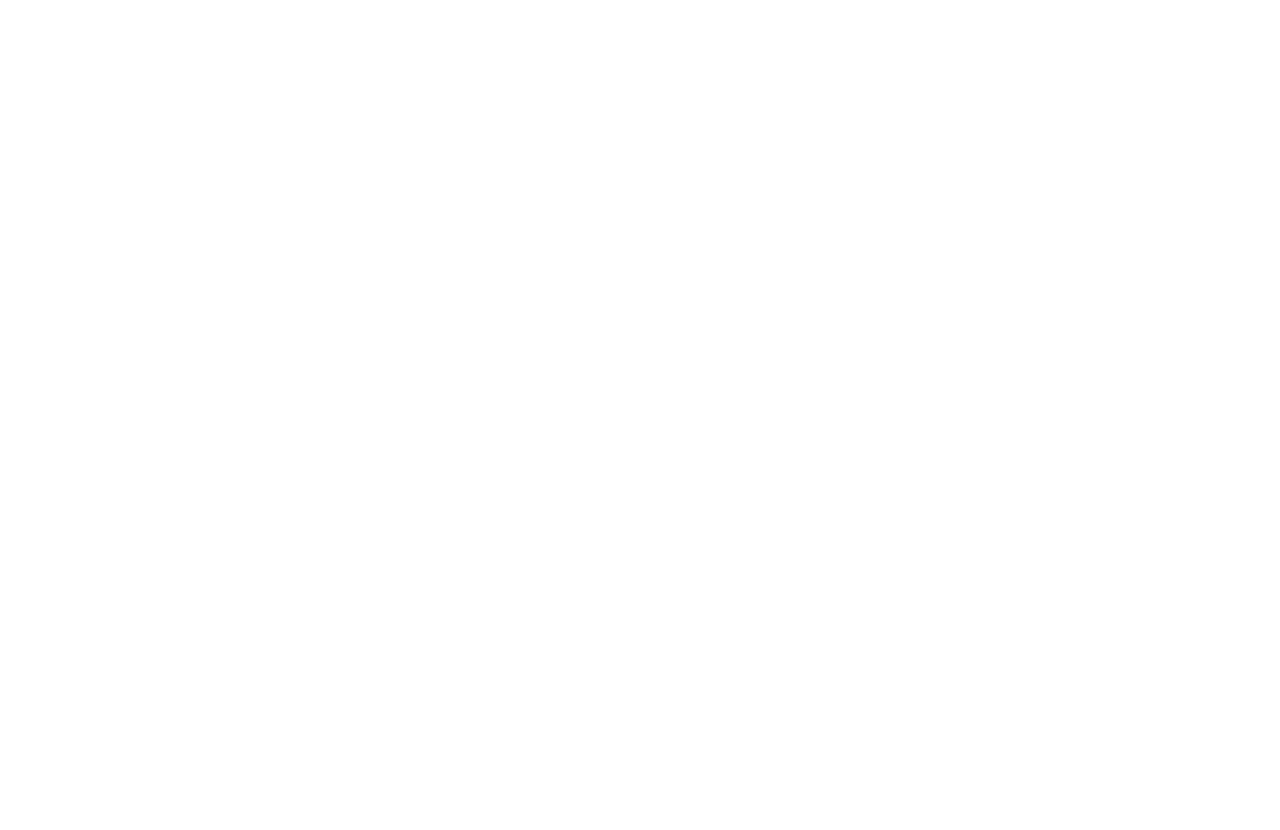
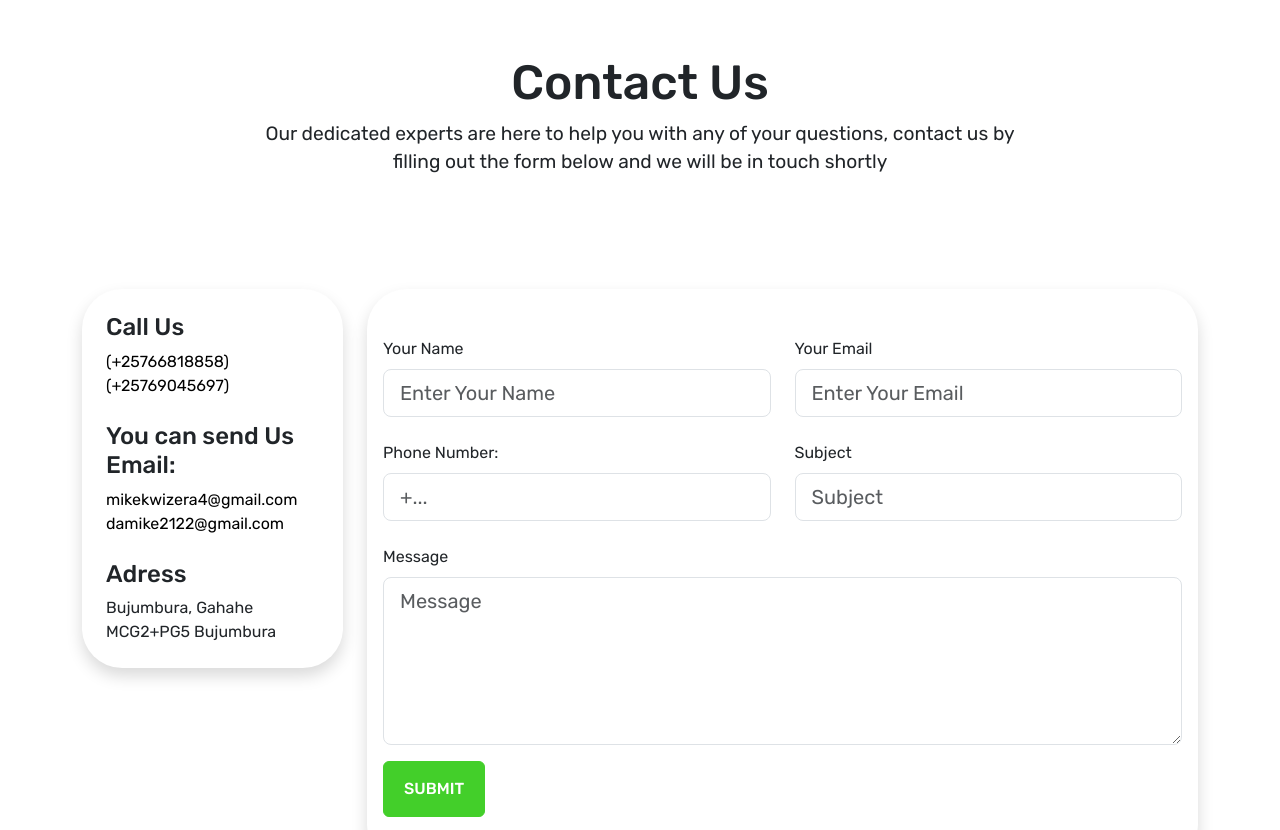
Before and after one commit to mikekwizera/mkedge-construction-website, a React (Vite) app in the folder frontend/: page /contact in a window 1280 px wide. Before the commit this address had no page. Shown: the part 640-1470 px from the top of the page. Before the commit the page ends 800 px from the top, so only its background shows below. Built offline with nearby package versions, Linux system fonts and the light colour scheme.

Commit message:
Added 'Contact' section

```diff
--- a/frontend/src/App.jsx
+++ b/frontend/src/App.jsx
@@ -6,6 +6,7 @@
 import Services from './Components/Frontend/Services';
 import Projects from './Components/Frontend/Projects';
 import Blogs from './Components/Frontend/Blogs';
+import ContactUs from './Components/Frontend/ContactUs';
 
 function App() {
 
@@ -18,6 +19,7 @@
             <Route path='/services' element={<Services/>} />
             <Route path='/projects' element={<Projects/>} />
             <Route path='/blogs' element={<Blogs/>} />
+            <Route path='/contact' element={<ContactUs/>} />
          </Routes>
     </BrowserRouter>
     </>
--- a/frontend/src/Components/Common/Header.jsx
+++ b/frontend/src/Components/Common/Header.jsx
@@ -17,7 +17,7 @@
         <Nav.Link href="/services" className='nav-link'>Services</Nav.Link>
         <Nav.Link href="/projects" className='nav-link'>Projects</Nav.Link>
         <Nav.Link href="/blogs" className='nav-link'>Blog</Nav.Link>
-        <Nav.Link href="#link" className='nav-link'>Contact Us</Nav.Link>
+        <Nav.Link href="/contact" className='nav-link'>Contact Us</Nav.Link>
         </Nav>
       </Navbar.Collapse>
      </Navbar>
--- /dev/null
+++ b/frontend/src/Components/Frontend/ContactUs.jsx
@@ -0,0 +1,80 @@
+import React from 'react'
+import Header from '../Common/Header'
+import Footer from '../Common/Footer'
+import Hero from '../Common/Hero'
+
+const ContactUs = () => {
+  return (
+    <>
+    <Header/>
+        <main>
+        <Hero preHeading='Quality, Integrity, Value.' Heading='Contact Us' text='We excel at transformation visions into reality <br />through outstanding craftsmanship and precise.'/>
+
+        <section className='section-9 py-5'>
+            <div className='container'>
+                <div className='section-header text-center py-5'>
+                    <span></span>
+                    <h2>Contact Us</h2>
+                    <p>Our dedicated experts are here to help you with any of your questions, contact us by <br /> filling out the form below and we will be in touch shortly
+                    </p>
+                </div>
+
+                <div className='row mt-5'>
+                    <div className='col-md-3'>
+                        <div className='card shadow border-0 mb-3'>
+                            <div className='card-body p-4'>
+                                <h3>Call Us</h3>
+                                <div><a href="#">(+25766818858)</a></div>
+                                <div><a href="#">(+25769045697)</a></div>
+
+                                <h3 className='mt-4'>You can send Us Email:</h3>
+                                <div><a href="#">mikekwizera4@gmail.com</a></div>
+                                <div><a href="#">damike2122@gmail.com</a></div>
+
+                                <h3 className='mt-4'>Adress</h3>
+                                <div>Bujumbura, Gahahe <br /> MCG2+PG5 Bujumbura</div>
+                            </div>
+                        </div>
+                    </div>
+                    <div className='col-md-9'>
+                        <div className='card shadow border-0'>
+                            <div className='card-body py-5'>
+                                <form action="">
+                                    <div className='row'>
+                                        <div className='col-md-6 mb-4'>
+                                            <label htmlFor="" className='form-label'>Your Name</label>
+                                            <input type="text" className='form-control form-control-lg' placeholder='Enter Your Name'/>
+                                        </div>
+                                        <div className='col-md-6 mb-4'>
+                                            <label  htmlFor="" className='form-label'>Your Email</label>
+                                            <input type="text" className='form-control form-control-lg' placeholder='Enter Your Email'/>
+                                        </div>
+                                        <div className='col-md-6 mb-4'>
+                                            <label htmlFor="" className='form-label'>Phone Number:</label>
+                                            <input type="text" className='form-control form-control-lg' placeholder='+...'/>
+                                        </div>
+                                        <div className='col-md-6 mb-4'>
+                                            <label  htmlFor="" className='form-label'>Subject</label>
+                                            <input type="text" className='form-control form-control-lg' placeholder='Subject '/>
+                                        </div>
+
+                                        <div>
+                                            <label htmlFor="" className='form-label'>Message</label>
+                                            <textarea name="" id="" rows={5} placeholder='Message' className='form-control form-control-lg'></textarea>
+                                        </div>
+                                    </div>
+                                    <button className='btn btn-primary large mt-3'>Submit</button>
+                                </form>
+                            </div>
+                        </div>
+                    </div>
+                </div>
+            </div>
+        </section>
+        </main>
+    <Footer/>
+    </>
+  )
+}
+
+export default ContactUs
--- a/frontend/src/assets/css/style.scss
+++ b/frontend/src/assets/css/style.scss
@@ -306,3 +306,9 @@
         }
     }
 }
+
+.section-9{
+    .card{
+        border-radius: 40px;
+    }
+}
```
